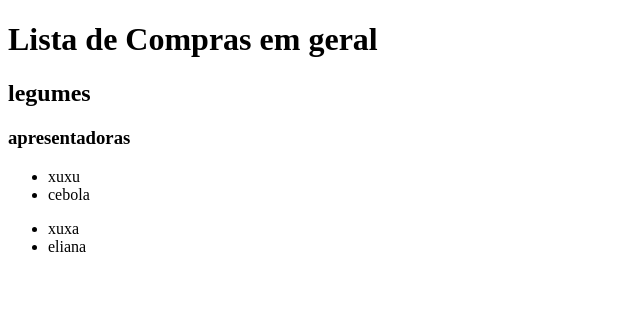
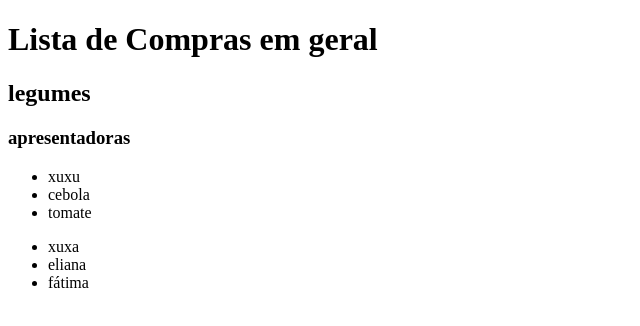
Before and after one commit to J27mendes/Quebrando-a-cabe-a, a plain HTML site: page index.html in a window 1280 px wide. Shown: the whole page, without its empty margins (0-640 px from the left). Drawn offline with Linux system fonts and the light colour scheme.

Commit message:
adionando a lista tomate e fátima

```diff
--- a/index.html
+++ b/index.html
@@ -18,10 +18,12 @@
         <ul>
             <li>xuxu</li>
             <li>cebola</li>
+            <li>tomate</li>
         </ul>
         <ul>
             <li>xuxa</li>
             <li>eliana</li>
+            <li>fátima</li>
         </ul>
     </section>
 </body>
```
